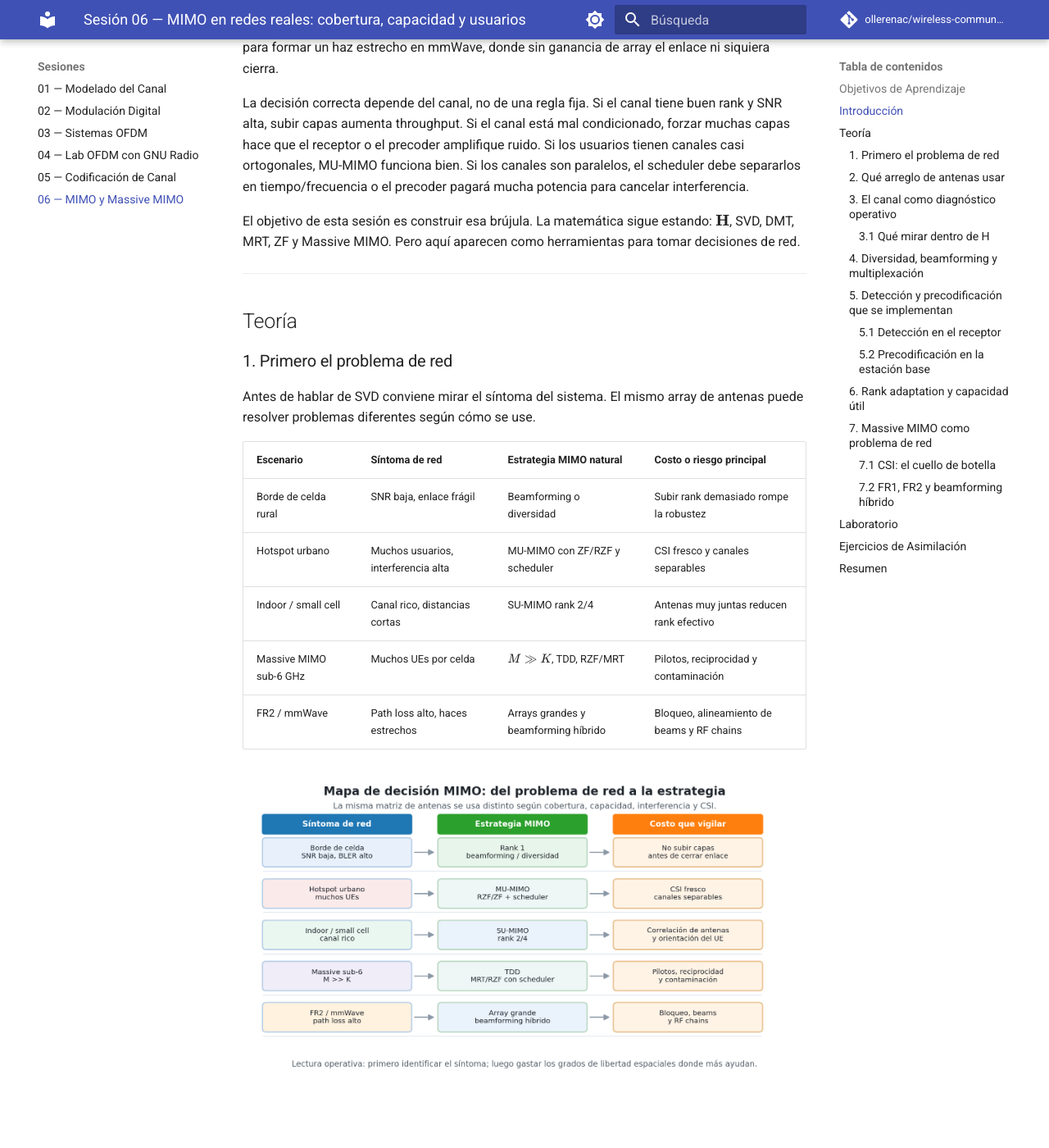
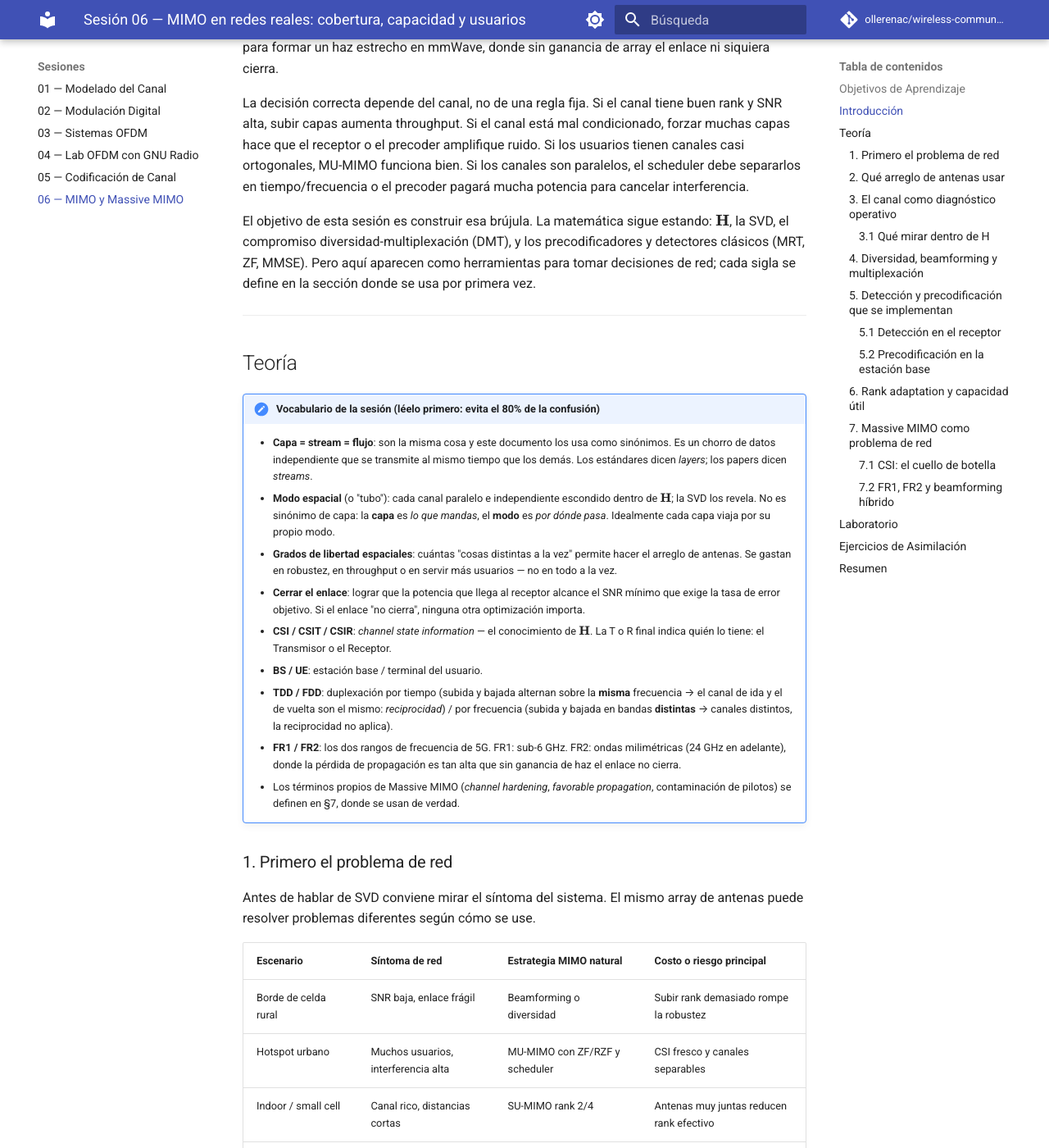
Before and after one commit to ollerenac/wireless-communication-systems, an MkDocs documentation site: the page built from docs/sessions/06-mimo-systems/index.md, in a window 1280 px wide and 1400 px high, scrolled down 1134 px. Shown: the whole window at 82% size. Built offline with MkDocs 1.6.1 and Material for MkDocs 9.7.7, drawn with Linux system fonts in a browser that asks for light colours; comment, search, counter and statistics services are not loaded; some of the changed text lies outside the part shown.

Commit message:
docs(06-mimo): terminology pass — define jargon at first use
Pass 1 of the readability triage:
- Add a session vocabulary box at the top of Teoría (capa/stream/
  flujo equivalence, modo espacial vs capa distinction, cerrar el
  enlace, CSI/CSIT/CSIR, BS/UE, TDD/FDD reciprocity, FR1/FR2)
- DMT: define r (multiplexing gain) and d (diversity gain) before
  eq. (4), name the tension explicitly, add BER ∝ SNR^-d reading
- Conditioning: quick-read thresholds for kappa (≈1 / ≳10 / ∞ keyhole)
- Unpack CN(0, N0·I) noise notation in eq. (1)
- Gloss CDL / TR 38.901 at first mention
- Water-filling: define mu (water level) and (x)+ = max(x,0)
- Capacity eq. (7): define P_k and read it as a sum of SISO pipes

Co-Authored-By: Claude Fable 5 <noreply@anthropic.com>

```diff
--- a/docs/sessions/06-mimo-systems/index.md
+++ b/docs/sessions/06-mimo-systems/index.md
@@ -32,11 +32,23 @@ Esa es la lectura implementativa de MIMO. Las antenas no son decoración ni una
 
 La decisión correcta depende del canal, no de una regla fija. Si el canal tiene buen rank y SNR alta, subir capas aumenta throughput. Si el canal está mal condicionado, forzar muchas capas hace que el receptor o el precoder amplifique ruido. Si los usuarios tienen canales casi ortogonales, MU-MIMO funciona bien. Si los canales son paralelos, el scheduler debe separarlos en tiempo/frecuencia o el precoder pagará mucha potencia para cancelar interferencia.
 
-El objetivo de esta sesión es construir esa brújula. La matemática sigue estando: $\mathbf{H}$, SVD, DMT, MRT, ZF y Massive MIMO. Pero aquí aparecen como herramientas para tomar decisiones de red.
+El objetivo de esta sesión es construir esa brújula. La matemática sigue estando: $\mathbf{H}$, la SVD, el compromiso diversidad-multiplexación (DMT), y los precodificadores y detectores clásicos (MRT, ZF, MMSE). Pero aquí aparecen como herramientas para tomar decisiones de red; cada sigla se define en la sección donde se usa por primera vez.
 
 ---
 
 ## Teoría
+
+!!! note "Vocabulario de la sesión (léelo primero: evita el 80% de la confusión)"
+
+    - **Capa = stream = flujo**: son la misma cosa y este documento los usa como sinónimos. Es un chorro de datos independiente que se transmite al mismo tiempo que los demás. Los estándares dicen *layers*; los papers dicen *streams*.
+    - **Modo espacial** (o "tubo"): cada canal paralelo e independiente escondido dentro de $\mathbf{H}$; la SVD los revela. No es sinónimo de capa: la **capa** es *lo que mandas*, el **modo** es *por dónde pasa*. Idealmente cada capa viaja por su propio modo.
+    - **Grados de libertad espaciales**: cuántas "cosas distintas a la vez" permite hacer el arreglo de antenas. Se gastan en robustez, en throughput o en servir más usuarios — no en todo a la vez.
+    - **Cerrar el enlace**: lograr que la potencia que llega al receptor alcance el SNR mínimo que exige la tasa de error objetivo. Si el enlace "no cierra", ninguna otra optimización importa.
+    - **CSI / CSIT / CSIR**: *channel state information* — el conocimiento de $\mathbf{H}$. La T o R final indica quién lo tiene: el Transmisor o el Receptor.
+    - **BS / UE**: estación base / terminal del usuario.
+    - **TDD / FDD**: duplexación por tiempo (subida y bajada alternan sobre la **misma** frecuencia → el canal de ida y el de vuelta son el mismo: *reciprocidad*) / por frecuencia (subida y bajada en bandas **distintas** → canales distintos, la reciprocidad no aplica).
+    - **FR1 / FR2**: los dos rangos de frecuencia de 5G. FR1: sub-6 GHz. FR2: ondas milimétricas (24 GHz en adelante), donde la pérdida de propagación es tan alta que sin ganancia de haz el enlace no cierra.
+    - Los términos propios de Massive MIMO (*channel hardening*, *favorable propagation*, contaminación de pilotos) se definen en §7, donde se usan de verdad.
 
 ### 1. Primero el problema de red
 
@@ -126,7 +138,7 @@ Para un canal de banda estrecha:
 
 $$\boxed{\mathbf{y} = \mathbf{H}\mathbf{x} + \mathbf{n}} \tag{1}$$
 
-donde $\mathbf{x} \in \mathbb{C}^{N_t}$ es el vector transmitido, $\mathbf{y} \in \mathbb{C}^{N_r}$ el vector recibido, $\mathbf{H} \in \mathbb{C}^{N_r \times N_t}$ la matriz de canal y $\mathbf{n} \sim \mathcal{CN}(\mathbf{0}, N_0\mathbf{I})$ el ruido. Cada entrada $h_{ji}$ responde: cuánto de la antena TX $i$ llega a la antena RX $j$, con qué amplitud y fase.
+donde $\mathbf{x} \in \mathbb{C}^{N_t}$ es el vector transmitido, $\mathbf{y} \in \mathbb{C}^{N_r}$ el vector recibido, $\mathbf{H} \in \mathbb{C}^{N_r \times N_t}$ la matriz de canal y $\mathbf{n} \sim \mathcal{CN}(\mathbf{0}, N_0\mathbf{I})$ el ruido. La notación $\mathcal{CN}$ se lee "gaussiana compleja": cada antena receptora sufre un ruido con parte real e imaginaria gaussianas, de potencia total $N_0$, independiente del ruido de las demás antenas (eso dice la $\mathbf{I}$). Cada entrada $h_{ji}$ responde: cuánto de la antena TX $i$ llega a la antena RX $j$, con qué amplitud y fase.
 
 <figure markdown="span">
   ![Estructura de la matriz de canal MIMO](figures/mimo-channel-matrix.png)
@@ -139,7 +151,7 @@ El modelo pedagógico más limpio es Rayleigh i.i.d.:
 
 $$h_{ji} \sim \mathcal{CN}(0,1) \tag{2}$$
 
-Significa dos cosas. **Independientes**: saber un coeficiente no predice los demás. **Idénticamente distribuidos**: todos los pares TX-RX siguen la misma estadística. Es un buen laboratorio mental para entender MIMO, aunque una red real usa modelos correlacionados como CDL del TR 38.901, con geometría de array, clusters, retardos y ángulos.
+Significa dos cosas. **Independientes**: saber un coeficiente no predice los demás. **Idénticamente distribuidos**: todos los pares TX-RX siguen la misma estadística. Es un buen laboratorio mental para entender MIMO, aunque una red real usa modelos correlacionados como CDL (*Cluster Delay Line*) del TR 38.901 — el modelo de canal estándar de 3GPP, que en vez de coeficientes independientes describe grupos de trayectos físicos con sus retardos, ángulos de salida y llegada, y la geometría real del array.
 
 En sistemas OFDM, esta ecuación vive por subportadora. MIMO-OFDM no tiene una sola matriz $\mathbf{H}$, sino una matriz $\mathbf{H}[k]$ por subportadora $k$. La Sesión 03 ya explicó cómo OFDM convierte un canal selectivo en frecuencia en muchos canales planos; aquí se decide qué hacer espacialmente en cada uno.
 
@@ -153,6 +165,8 @@ En sistemas OFDM, esta ecuación vive por subportadora. MIMO-OFDM no tiene una s
 | Producto interno $\mathbf{h}_i^{\mathsf{H}}\mathbf{h}_j$ | Separabilidad entre usuarios | Si MU-MIMO simultáneo es razonable |
 | Norma $\|\mathbf{h}_k\|^2$ | Fuerza del canal de un usuario | Scheduling, beamforming y power control |
 | Tiempo de coherencia | Cuánto dura el CSI | Coste de pilotos y velocidad de adaptación |
+
+Regla rápida para leer el condicionamiento: $\kappa \approx 1$ significa modos parejos, canal dócil para multiplexar; $\kappa \gtrsim 10$ significa que el modo débil es frágil y separarlo costará ruido o potencia; $\kappa \to \infty$ significa rank deficiente — hay menos modos útiles que antenas (el caso extremo es el canal *keyhole*, donde todos los trayectos pasan por un mismo "agujero" y $\kappa$ diverge).
 
 La SVD aparece como herramienta de diagnóstico:
 
@@ -193,11 +207,16 @@ Ahora podemos formular la decisión central. Con grados de libertad espaciales,
 | Beamforming | Señal alineada en fase hacia un usuario/dirección | Cobertura DL, FR2, UEs simples | Requiere CSI o búsqueda de haz |
 | Multiplexación espacial | Capas distintas simultáneas | Alto SNR y buen rank | BER alta si el canal está mal condicionado |
 
-La teoría clásica del Diversity-Multiplexing Tradeoff (DMT) formaliza esta tensión. Para $N_t \times N_r$ i.i.d. Rayleigh:
+Las tres filas de la tabla compiten por las mismas antenas: cada grado de libertad gastado en enviar una capa extra es un grado de libertad que ya no protege a las capas restantes. Esa es la tensión. La teoría clásica del *Diversity-Multiplexing Tradeoff* (DMT, compromiso diversidad-multiplexación) la vuelve medible con dos números:
+
+- $r$ = **ganancia de multiplexación**: cuántas capas simultáneas efectivas transporta el sistema — cómo escala el throughput cuando sube el SNR;
+- $d$ = **ganancia de diversidad**: cuántos caminos independientes protegen cada capa — qué tan rápido cae la probabilidad de error al subir el SNR (BER $\propto \text{SNR}^{-d}$: a mayor $d$, la curva de error cae más en picada).
+
+Para un canal $N_t \times N_r$ i.i.d. Rayleigh, el mejor par $(r, d)$ alcanzable es:
 
 $$d^*(r) = (N_t-r)(N_r-r), \quad r \in \{0,1,\ldots,\min(N_t,N_r)\} \tag{4}$$
 
-La lectura práctica no es memorizar el límite, sino entender la pendiente: gastar antenas en más capas reduce la diversidad que protege cada capa.
+La lectura práctica no es memorizar el límite, sino la pendiente del compromiso: cada capa adicional (sube $r$) resta caminos de protección (baja $d$). No se puede tener el máximo de ambos a la vez.
 
 | Si el sistema ve... | Acción razonable | Por qué |
 |---|---|---|
@@ -306,6 +325,8 @@ La capacidad MIMO sigue siendo el marco teórico que explica por qué subir capa
 
 $$C = \sum_{k=1}^{r}\log_2\left(1 + \frac{P_k\sigma_k^2}{N_0}\right) \tag{7}$$
 
+donde $P_k$ es la potencia asignada al modo espacial $k$ (sujeta a $\sum_k P_k = P_{\text{total}}$) y $r$ es el rank usado. La estructura lo dice todo: la capacidad total es la **suma de capacidades de canales SISO independientes**, uno por modo — cada término es la fórmula de Shannon de un tubo con ganancia $\sigma_k^2$.
+
 Pero en implementación el sistema no calcula esta expresión para lucirse. La usa como intuición para rank adaptation:
 
 1. medir o estimar calidad del canal;
@@ -333,6 +354,8 @@ Pero en implementación el sistema no calcula esta expresión para lucirse. La u
     Si el transmisor conoce los valores singulares, puede repartir potencia con water-filling:
 
     $$P_k^* = \left(\mu - \frac{N_0}{\sigma_k^2}\right)^+$$
+
+    donde $\mu$ es el "nivel del agua" — una constante que se ajusta hasta que las potencias asignadas suman la potencia total disponible — y $(x)^+ = \max(x, 0)$: un modo que queda "bajo el agua" recibe potencia cero, no potencia negativa.
 
     La idea implementativa es simple: un modo espacial muy débil no merece potencia. En un canal 3×3 con ganancias $\sigma_1^2=52$, $\sigma_2^2=13$, $\sigma_3^2=4$, todos los modos son fuertes y water-filling gana poco frente a potencia uniforme. En cambio, si un modo cae cerca de cero, el sistema debe bajar rank o asignarle cero potencia.
 
```
